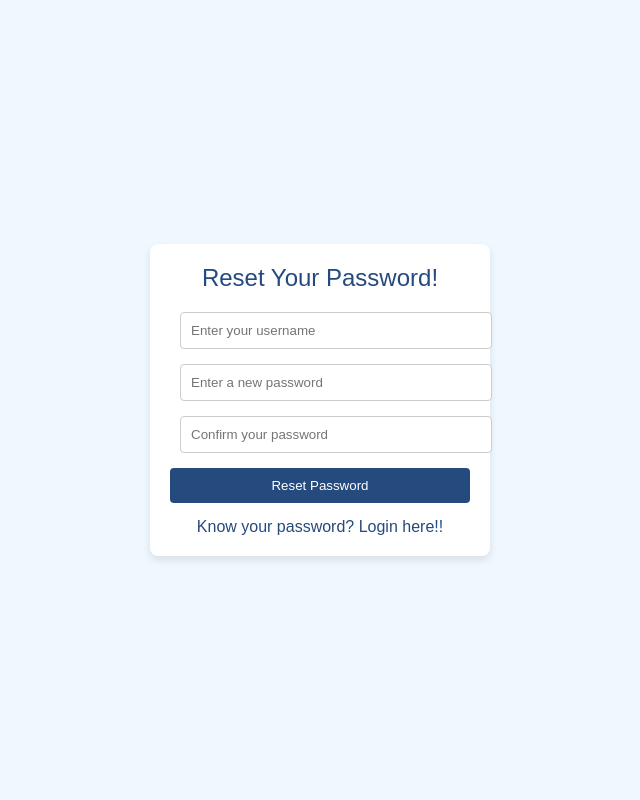
After one commit to liuraymond05/AtlantaFoodFinder, a Django app: template restaurants/templates/restaurants/reset.html in a window 1280 px wide. The commit adds this page. Shown: the whole page, without its empty margins (320-960 px from the left). Run offline with Django 3.2, Linux system fonts and the light colour scheme; the template is opened without the code that fills it, so the values that code supplies are empty.

Commit message:
reset password
resetting password

```diff
--- a/restaurants/static/restaurants/style.css
+++ b/restaurants/static/restaurants/style.css
@@ -315,14 +315,14 @@ footer {
     background-color: #1e3a6f; /* Darker shade on hover */
 }
 
-<<<<<<< Updated upstream
+
 .hint {
     display: none;
     color: midnightblue;
     font-size: 15px;
 }
 
-=======
+
 #ugly {
     text-align: center; /* Center the text */
     margin: 20px 0; /* Optional: adds some vertical space around the text */
--- /dev/null
+++ b/restaurants/templates/restaurants/reset.html
@@ -0,0 +1,59 @@
+{% load static %}
+<!DOCTYPE html>
+
+<html lang="en" dir="ltr">
+<head>
+    <meta charset="UTF-8">
+    <meta name="viewport" content="width=device-width, initial-scale=1.0">
+    <title>Reset Your Password!</title>
+    <link rel="stylesheet" href="{% static 'restaurants/style.css' %}">
+    <script>
+        function showHints() {
+            document.getElementById('password-hints').style.display = 'block';
+        }
+
+        function hideHints() {
+            document.getElementById('password-hints').style.display = 'none';
+        }
+    </script>
+</head>
+<body>
+<div class="container">
+    <div class="wrapper">
+        <div class="title"><span>Reset Your Password!</span></div>
+        <form name="ResetPasswordForm" action="{% url 'reset' %}" method="post">
+            {% csrf_token %}
+            <div class="row">
+                <i class="fas fa-lock"></i>
+                <label>
+                    <input type="text" id='id_username' name="username" placeholder="Enter your username" required>
+                </label>
+            </div>
+            <div class="row">
+                <i class="fas fa-lock"></i>
+                <label>
+                    <input type="password" id='id_new_password1' name="new_password1" placeholder="Enter a new password" required onfocus="showHints()" onblur="hideHints()">
+                </label>
+            </div>
+            <div class="row">
+                <i class="fas fa-lock"></i>
+                <label>
+                    <input type="password" id='id_password2' name="new_password2" placeholder="Confirm your password">
+                </label>
+            </div>
+            <div class="row button">
+                <input type="submit" value="Reset Password">
+            </div>
+            <div id="password-hints" class="hint">
+                <ul>
+                    <li>Must be at least 8 characters long</li>
+                    <li>Must include letters and numbers</li>
+                    <li>Must be different from username</li>
+                </ul>
+            </div>
+            <div class="signup-link">Know your password? <a href="{% url 'login' %}">Login here!!</a></div>
+        </form>
+    </div>
+</div>
+</body>
+</html>
--- a/restaurants/urls.py
+++ b/restaurants/urls.py
@@ -13,4 +13,6 @@ urlpatterns = [
     path('add_to_favorites/', views.add_to_favorites, name='add_to_favorites'),  # Add favorite via POST
     path('remove_favorite/<str:place_id>/', views.remove_favorite, name='remove_favorite'),
     path('restaurant/<str:place_id>/add_review/', views.add_review, name='add_review'),
+    path ('change/', views.change_password_view, name='change'),
+    path('reset/', views.reset_password_view, name='reset'),
 ]
```
Also changed, not shown: restaurants/forms.py (+17 -1 lines), restaurants/templates/restaurants/login.html (+10 -1 lines), restaurants/templates/restaurants/logout.html (added, +33 -0 lines), restaurants/views.py (+44 -4 lines).
